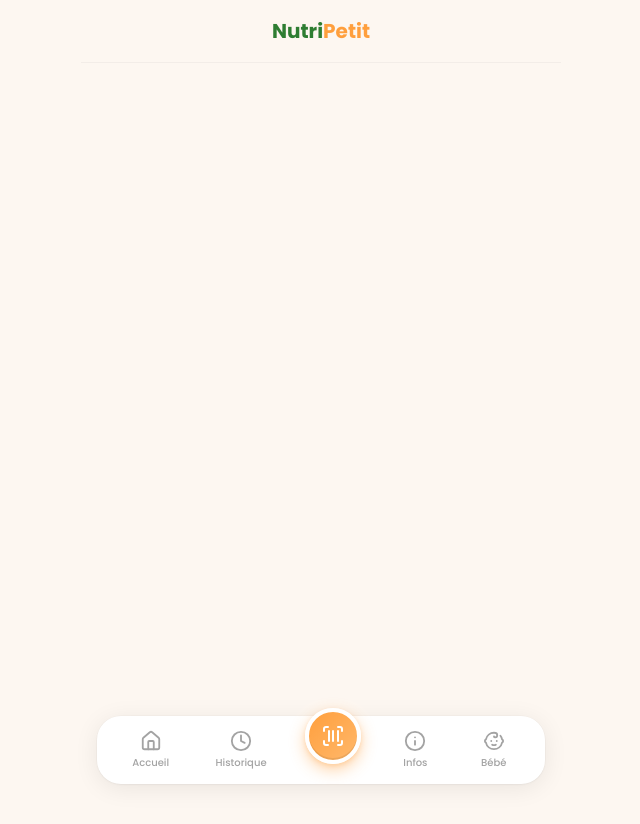
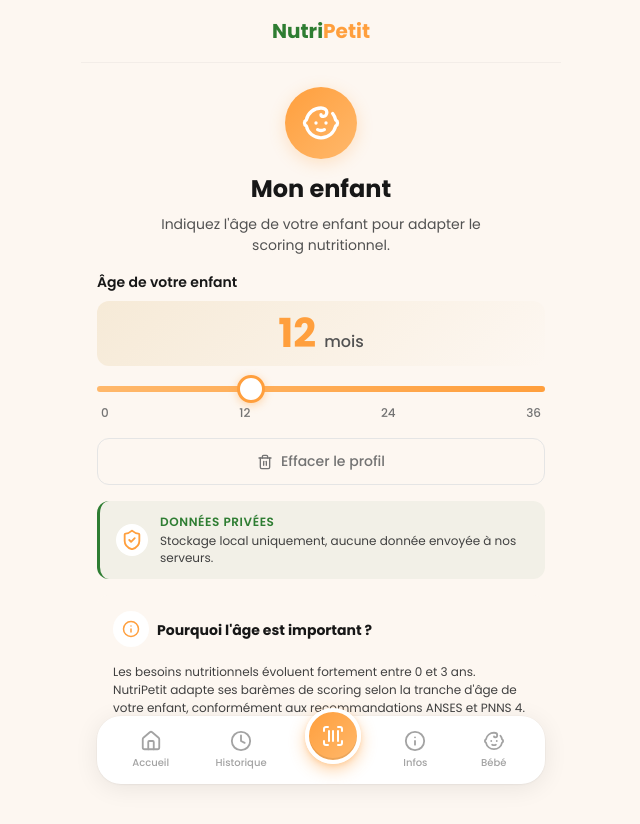
Before and after one commit to DamienCH33/nutripetit-front, an Angular app: page /profil-bebe in a window 1280 px wide. Before the commit this address led to /. Shown: the top 824 px of the page, without its empty margins (319-959 px from the left). Before the commit the page ends 800 px from the top, so only its background shows below. Built offline with nearby package versions, Linux system fonts and the light colour scheme; no server answers.

Commit message:
feat: baby profile page (age slider, dynamic range, localStorage, auto-dismiss saved banner)

```diff
--- a/src/app/app.routes.ts
+++ b/src/app/app.routes.ts
@@ -4,6 +4,7 @@
 import { ProductPage } from './features/product-page/product-page';
 import { Info } from './features/info/info';
 import { History } from './features/history/history';
+import { BabyProfile } from './features/baby-profile/baby-profile';
 
 export const routes: Routes = [
   { path: '', component: Home },
@@ -11,4 +12,8 @@
   { path: 'scan/:ean', component: ProductPage },
   { path: 'infos', component: Info },
   { path: 'historique', component: History },
+  {
+    path: 'profil-bebe',
+    component: BabyProfile,
+  },
 ];
--- /dev/null
+++ b/src/app/features/baby-profile/baby-profile.html
@@ -0,0 +1,88 @@
+<section class="np-baby-hero">
+  <div class="np-baby-hero__avatar">
+    <app-icon name="baby" class="np-baby-hero__avatar-icon" />
+  </div>
+  <h1 class="np-baby-hero__title">Mon enfant</h1>
+  <p class="np-baby-hero__subtitle">
+    Indiquez l'âge de votre enfant pour adapter le scoring nutritionnel.
+  </p>
+</section>
+
+@if (showSaved() && currentRange(); as r) {
+  <div class="np-baby-current">
+    <div class="np-baby-current__header">
+      <app-icon name="check-circle-2" class="np-baby-current__icon" />
+      <span>Âge enregistré</span>
+    </div>
+    <p class="np-baby-current__age">{{ age() }} mois</p>
+    <p class="np-baby-current__range">{{ r.label }}</p>
+  </div>
+}
+
+<section class="np-baby-form">
+  <div class="np-baby-field">
+    <label for="baby-age" class="np-baby-field__label">Âge de votre enfant</label>
+    <div class="np-baby-age-display">
+      <span class="np-baby-age-display__value">{{ age() }}</span>
+      <span class="np-baby-age-display__unit">mois</span>
+    </div>
+    <input
+      type="range"
+      min="0"
+      max="36"
+      step="1"
+      [value]="age()"
+      (input)="onAgeChange(+$any($event.target).value)"
+      class="np-baby-field__slider"
+    />
+    <div class="np-baby-slider-marks">
+      <span>0</span>
+      <span>12</span>
+      <span>24</span>
+      <span>36</span>
+    </div>
+  </div>
+
+  @if (currentRange(); as r) {
+    <div class="np-baby-range-card">
+      <div class="np-baby-range-card__icon-wrapper">
+        <app-icon name="calendar" class="np-baby-range-card__icon" />
+      </div>
+      <div class="np-baby-range-card__content">
+        <p class="np-baby-range-card__label">{{ r.label }}</p>
+        <p class="np-baby-range-card__desc">{{ r.description }}</p>
+      </div>
+    </div>
+  }
+
+  <button type="button" class="np-baby-reset" (click)="reset()">
+    <app-icon name="trash-2" class="np-baby-reset__icon" />
+    Effacer le profil
+  </button>
+</section>
+
+<section class="np-baby-rgpd">
+  <div class="np-baby-rgpd__icon-wrapper">
+    <app-icon name="shield-check" class="np-baby-range-card__icon" />
+  </div>
+  <div>
+    <span class="np-baby-rgpd__title">Données privées</span>
+    <span class="np-baby-rgpd__text"
+      >Stockage local uniquement, aucune donnée envoyée à nos serveurs.</span
+    >
+  </div>
+</section>
+
+<section class="np-baby-info">
+  <div class="np-baby-info__head">
+    <div class="np-baby-info__icon-wrapper">
+      <app-icon name="info" class="np-baby-info__icon" />
+    </div>
+    <h3 class="np-baby-info__title">Pourquoi l'âge est important ?</h3>
+  </div>
+  <p class="np-baby-info__text">
+    Les besoins nutritionnels évoluent fortement entre 0 et 3 ans. NutriPetit adapte ses barèmes de
+    scoring selon la tranche d'âge de votre enfant, conformément aux recommandations ANSES et PNNS
+    4.
+  </p>
+</section>
--- a/src/legacy-styles/pages/_baby_profile.css
+++ b/src/app/features/baby-profile/baby-profile.scss
@@ -1,7 +1,3 @@
-/**
- * NutriPetit - Page Profil bébé
- */
-
 /* HERO */
 .np-baby-hero {
   padding: var(--np-spacing-6) 0 var(--np-spacing-4);
@@ -20,12 +16,6 @@
   box-shadow: var(--np-shadow-orange);
 }
 
-.np-baby-hero__avatar-icon {
-  width: 36px;
-  height: 36px;
-  color: var(--np-white);
-}
-
 .np-baby-hero__title {
   font-size: var(--np-font-size-2xl);
   font-weight: var(--np-font-weight-bold);
@@ -41,6 +31,16 @@
   margin: 0 auto;
 }
 
+.np-baby-hero__avatar-icon {
+  width: 40px;
+  height: 40px;
+  color: var(--np-white);
+}
+
+.np-baby-hero__avatar ::ng-deep svg {
+  width: 40px;
+  height: 40px;
+}
 /* CARD PROFIL ACTUEL */
 .np-baby-current {
   padding: var(--np-spacing-4);
@@ -180,7 +180,7 @@
   padding: var(--np-spacing-4);
   background-color: var(--np-white);
   border-radius: var(--np-radius-md);
-  border: 1px solid rgba(0,0,0,0.04);
+  border: 1px solid rgba(0, 0, 0, 0.04);
 }
 
 .np-baby-range-card__icon-wrapper {
@@ -232,10 +232,12 @@
   border-radius: var(--np-radius-pill);
   font-size: var(--np-font-size-sm);
   font-weight: var(--np-font-weight-medium);
-  box-shadow: 0 8px 24px rgba(0,0,0,0.2);
+  box-shadow: 0 8px 24px rgba(0, 0, 0, 0.2);
   opacity: 0;
   z-index: 1000;
-  transition: opacity 300ms ease-out, transform 300ms ease-out;
+  transition:
+    opacity 300ms ease-out,
+    transform 300ms ease-out;
 }
 
 .np-baby-toast--visible {
@@ -362,3 +364,9 @@
   color: var(--np-gray-700);
   line-height: 1.5;
 }
+.np-baby-info__head {
+  display: flex;
+  align-items: center;
+  gap: var(--np-spacing-2);
+  margin-bottom: var(--np-spacing-2);
+}
--- /dev/null
+++ b/src/app/features/baby-profile/baby-profile.ts
@@ -0,0 +1,45 @@
+import { Component, inject, OnInit, signal } from '@angular/core';
+import { ScanService, AgeRange } from '../../services/scan';
+import { BabyProfileService } from '../../services/baby-profile';
+import { Icon } from '../../shared/icon/icon';
+
+@Component({
+  selector: 'app-baby-profile',
+  imports: [Icon],
+  templateUrl: './baby-profile.html',
+  styleUrl: './baby-profile.scss',
+})
+export class BabyProfile implements OnInit {
+  private scanService = inject(ScanService);
+  private babyProfileService = inject(BabyProfileService);
+  showSaved = signal<boolean>(false);
+
+  ranges = signal<AgeRange[]>([]);
+  age = signal<number>(12);
+
+  ngOnInit(): void {
+    this.scanService.getBabyProfile().subscribe((data) => this.ranges.set(data));
+    const stored = this.babyProfileService.getAge();
+    if (stored !== null) {
+      this.age.set(stored);
+    }
+  }
+
+  // trouve la tranche qui contient l'âge actuel
+  currentRange(): AgeRange | undefined {
+    return this.ranges().find((r) => this.age() >= r.minMonths && this.age() <= r.maxMonths);
+  }
+
+  // appelée quand on bouge le slider
+  onAgeChange(value: number): void {
+    this.age.set(value);
+    this.babyProfileService.saveAge(value);
+    this.showSaved.set(true);
+    setTimeout(() => this.showSaved.set(false), 5000);
+  }
+
+  reset(): void {
+    this.babyProfileService.clearAge();
+    this.age.set(12);
+  }
+}
--- a/src/app/features/pwa-bottom-nav/pwa-bottom-nav.html
+++ b/src/app/features/pwa-bottom-nav/pwa-bottom-nav.html
@@ -14,7 +14,7 @@
     <app-icon name="info" class="np-bottom-nav__icon" />
     <span>Infos</span>
   </a>
-  <a href="#" class="np-bottom-nav__item">
+  <a routerLink="/profil-bebe" class="np-bottom-nav__item">
     <app-icon name="baby" class="np-bottom-nav__icon" />
     <span>Bébé</span>
   </a>
--- /dev/null
+++ b/src/app/services/baby-profile.ts
@@ -0,0 +1,19 @@
+import { Injectable } from '@angular/core';
+
+@Injectable({ providedIn: 'root' })
+export class BabyProfileService {
+  private readonly KEY = 'nutripetit_baby_age';
+
+  saveAge(age: number): void {
+    localStorage.setItem(this.KEY, age.toString());
+  }
+
+  getAge(): number | null {
+    const value = localStorage.getItem(this.KEY);
+    return value ? Number(value) : null;
+  }
+
+  clearAge(): void {
+    localStorage.removeItem(this.KEY);
+  }
+}
--- a/src/app/services/scan.ts
+++ b/src/app/services/scan.ts
@@ -106,6 +106,14 @@
   lastPage: number;
 }
 
+export interface AgeRange {
+  code: string;
+  label: string;
+  minMonths: number;
+  maxMonths: number;
+  description: string;
+}
+
 @Injectable({ providedIn: 'root' })
 export class ScanService {
   private http = inject(HttpClient);
@@ -119,4 +127,7 @@
   getHistory() {
     return this.http.get<HistoryData>('/api/history', { withCredentials: true });
   }
+  getBabyProfile() {
+    return this.http.get<AgeRange[]>('/api/baby-profile', { withCredentials: true });
+  }
 }
--- a/src/app/shared/icon/icon.html
+++ b/src/app/shared/icon/icon.html
@@ -262,4 +262,94 @@
       <path d="M12 16h.01" />
     </svg>
   }
+  @case ('calendar') {
+    <svg
+      xmlns="http://www.w3.org/2000/svg"
+      width="24"
+      height="24"
+      viewBox="0 0 24 24"
+      fill="none"
+      stroke="currentColor"
+      stroke-width="2"
+      stroke-linecap="round"
+      stroke-linejoin="round"
+    >
+      <path d="M8 2v4" />
+      <path d="M16 2v4" />
+      <rect width="18" height="18" x="3" y="4" rx="2" />
+      <path d="M3 10h18" />
+    </svg>
+  }
+  @case ('shield-check') {
+    <svg
+      xmlns="http://www.w3.org/2000/svg"
+      width="24"
+      height="24"
+      viewBox="0 0 24 24"
+      fill="none"
+      stroke="currentColor"
+      stroke-width="2"
+      stroke-linecap="round"
+      stroke-linejoin="round"
+    >
+      <path
+        d="M20 13c0 5-3.5 7.5-7.66 8.95a1 1 0 0 1-.67-.01C7.5 20.5 4 18 4 13V6a1 1 0 0 1 1-1c2 0 4.5-1.2 6.24-2.72a1.17 1.17 0 0 1 1.52 0C14.51 3.81 17 5 19 5a1 1 0 0 1 1 1z"
+      />
+      <path d="m9 12 2 2 4-4" />
+    </svg>
+  }
+  @case ('trash-2') {
+    <svg
+      xmlns="http://www.w3.org/2000/svg"
+      width="24"
+      height="24"
+      viewBox="0 0 24 24"
+      fill="none"
+      stroke="currentColor"
+      stroke-width="2"
+      stroke-linecap="round"
+      stroke-linejoin="round"
+    >
+      <path d="M3 6h18" />
+      <path d="M19 6v14c0 1-1 2-2 2H7c-1 0-2-1-2-2V6" />
+      <path d="M8 6V4c0-1 1-2 2-2h4c1 0 2 1 2 2v2" />
+      <line x1="10" x2="10" y1="11" y2="17" />
+      <line x1="14" x2="14" y1="11" y2="17" />
+    </svg>
+  }
+  @case ('check-circle-2') {
+    <svg
+      xmlns="http://www.w3.org/2000/svg"
+      width="24"
+      height="24"
+      viewBox="0 0 24 24"
+      fill="none"
+      stroke="currentColor"
+      stroke-width="2"
+      stroke-linecap="round"
+      stroke-linejoin="round"
+    >
+      <circle cx="12" cy="12" r="10" />
+      <path d="m9 12 2 2 4-4" />
+    </svg>
+  }
+
+  @case ('smile') {
+    <svg
+      xmlns="http://www.w3.org/2000/svg"
+      width="24"
+      height="24"
+      viewBox="0 0 24 24"
+      fill="none"
+      stroke="currentColor"
+      stroke-width="2"
+      stroke-linecap="round"
+      stroke-linejoin="round"
+    >
+      <circle cx="12" cy="12" r="10" />
+      <path d="M8 14s1.5 2 4 2 4-2 4-2" />
+      <line x1="9" x2="9.01" y1="9" y2="9" />
+      <line x1="15" x2="15.01" y1="9" y2="9" />
+    </svg>
+  }
 }
```
Also changed, not shown: 2 other files (tests, documents, lock files or other folders).
